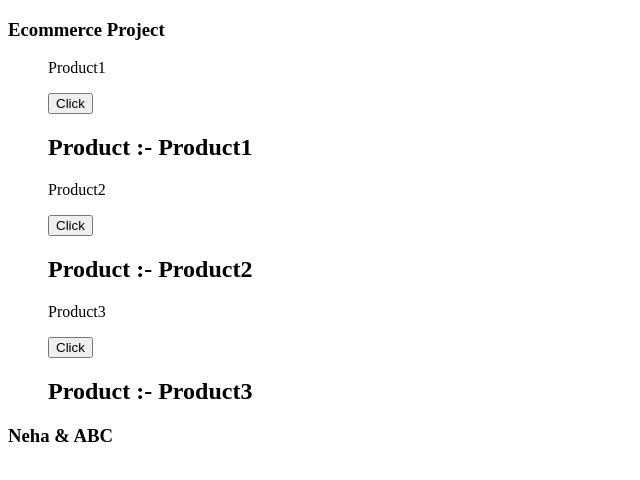
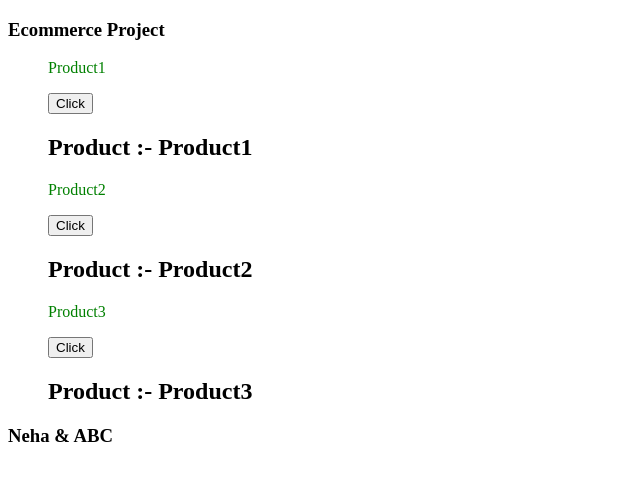
Before and after one commit to Nehaa1108/ReactConcept, a React (Create React App) app in the folder fundamental/fundamental/: page / in a window 1280 px wide. Shown: the top 480 px of the page, without its empty margins (0-640 px from the left). Built offline with nearby package versions, Linux system fonts and the light colour scheme.

Commit message:
understanding styling

```diff
--- a/fundamental/fundamental/src/components/products/components/ProductItem.jsx
+++ b/fundamental/fundamental/src/components/products/components/ProductItem.jsx
@@ -1,15 +1,16 @@
-
+import style from '../components/style.css'
 
 function ButtonComponent()
 {
-  return <button>Click</button>
+  console.log("style",style)
+  return <button className={style.custombutton}>Click</button>
 }
 
 const ProductItem = ({singleProductItem,key})=>
 {
   return (
     <div key={key}>
-        <p>{singleProductItem}</p>
+        <p style={{color:"green"}}>{singleProductItem}</p>
         <ButtonComponent/>
         <h2>Product :- {singleProductItem}</h2>
     </div>
--- /dev/null
+++ b/fundamental/fundamental/src/components/products/components/style.css
@@ -0,0 +1,5 @@
+.custombutton
+{
+  background-color: black;
+  color: white;
+}
```
